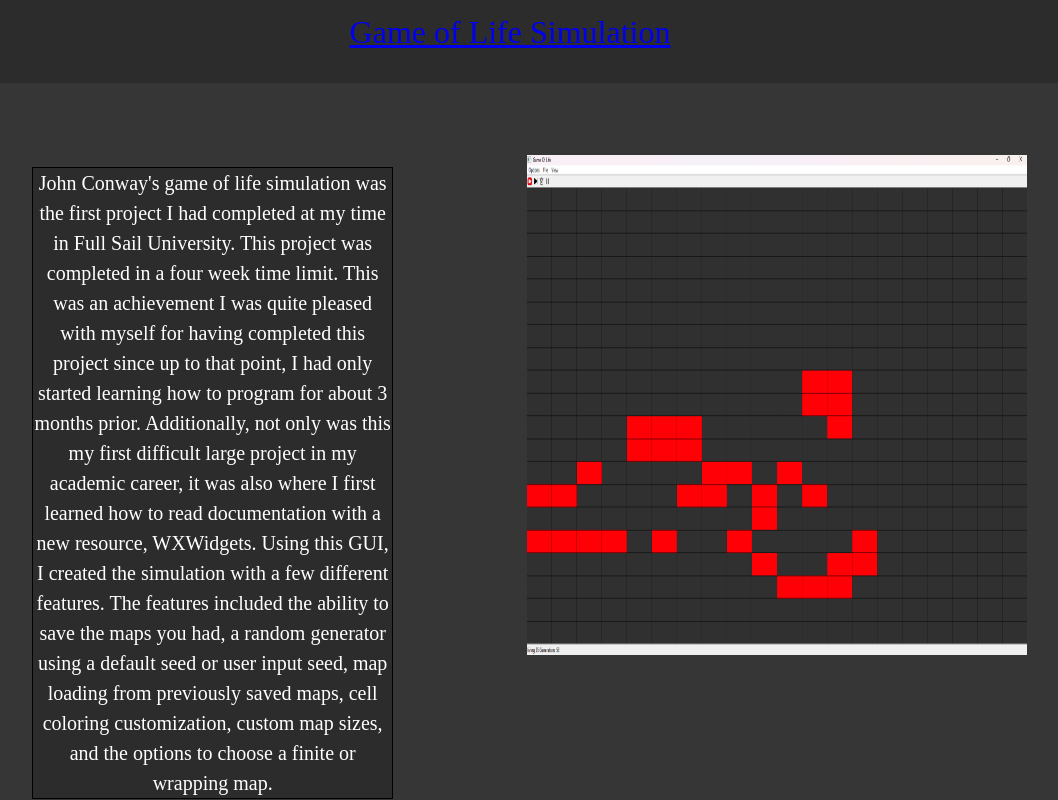
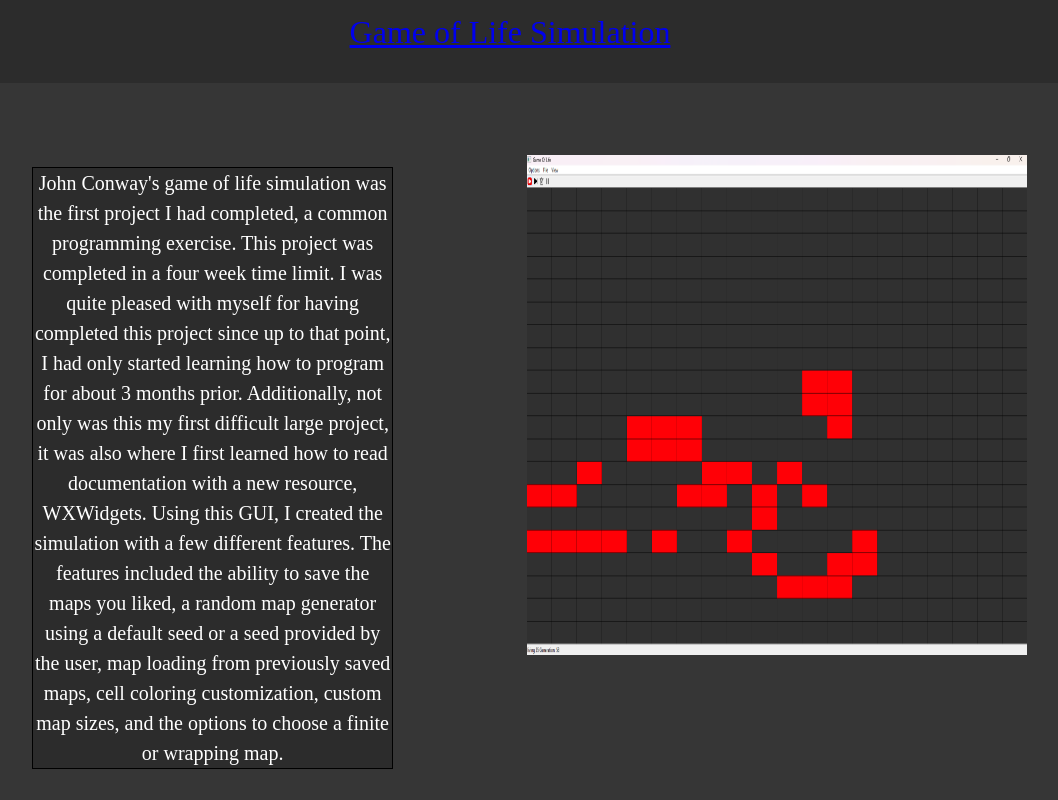
Before and after one commit to JSilva95307/JSilva95307, a plain HTML site: page index.html in a window 1280 px wide. Shown: the part 2000-2800 px from the top of the page, without its empty margins (130-1188 px from the left). Drawn offline with Linux system fonts and the light colour scheme.

Commit message:
Updated Descriptions
Changed the wording of some statements.

```diff
--- a/index.html
+++ b/index.html
@@ -45,7 +45,7 @@
             <br />
             <div class="row-block">
                 <div class="paragraph-body">
-                    <p class="body-text">Planetarium is a third-person looter shooter and the game I worked on the longest at Full Sail University. This project had
+                    <p class="body-text">Planetarium is a third-person looter shooter and the game I worked on the longest. This project had
                         around 4 months of development time from the initial design to the final product. Planetarium was my first project made with Unreal Engine
                         5.2 and was my biggest growth point as a programmer with the engine. This project was developed by a team of 5 programmers and 2
                         artists. I was one of the two gameplay system programmers for this project, taking more of a focus on the melee systems of the games.
@@ -72,7 +72,7 @@
             <br />
             <div class="row-block">
                 <div class="paragraph-body">
-                    <p class="body-text">Cryptid Conquest was my second biggest project at Full Sail, having 2 months of development time, Cryptid Conquest is a roguelike
+                    <p class="body-text">Cryptid Conquest is my second biggest project so far, having 2 months of development time, Cryptid Conquest is a roguelike
                         game with a few different weapons and support items, each with their own abilities and uses. In this project, I was one of four programmers, my
                         role was to be the UI programmer in making sure that we had the necessary menus, visual feedback, and transitional functionality to make sure we
                         could switch between levels quickly and seamlessly. As I said, My main responsibilities were with the menus and little user feedback sections such
@@ -100,12 +100,12 @@
                 <br />
                 <div class="row-block">
                     <div class="paragraph-body">
-                        <p class="body-text">John Conway's game of life simulation was the first project I had completed at my time in Full Sail University. This project
-                            was completed in a four week time limit. This was an achievement I was quite pleased with myself for having completed this project since up to
+                        <p class="body-text">John Conway's game of life simulation was the first project I had completed, a common programming exercise. This project
+                            was completed in a four week time limit. I was quite pleased with myself for having completed this project since up to
                             that point, I had only started learning how to program for about 3 months prior. Additionally, not only was this my first difficult large
-                            project in my academic career, it was also where I first learned how to read documentation with a new resource, WXWidgets. Using this GUI, I
-                            created the simulation with a few different features. The features included the ability to save the maps you had, a random generator using
-                            a default seed or user input seed, map loading from previously saved maps, cell coloring customization, custom map sizes, and the options to choose a finite or
+                            project, it was also where I first learned how to read documentation with a new resource, WXWidgets. Using this GUI, I
+                            created the simulation with a few different features. The features included the ability to save the maps you liked, a random map generator using
+                            a default seed or a seed provided by the user, map loading from previously saved maps, cell coloring customization, custom map sizes, and the options to choose a finite or
                             wrapping map.
                         </p>
                     </div>
```
Also changed, not shown: golsimulation.html (+2 -2 lines), planetariumpage.html (+1 -1 lines).
